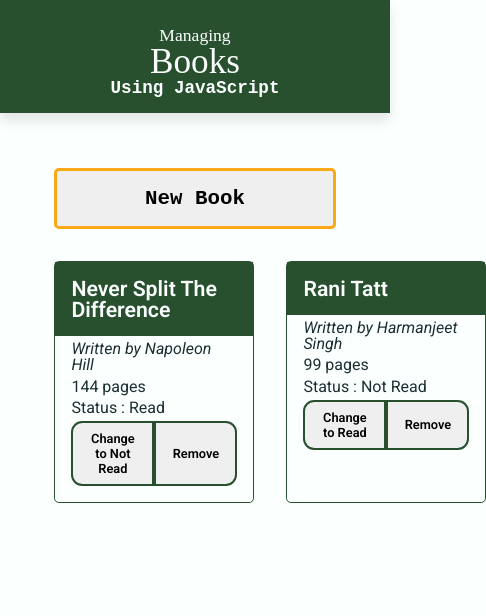
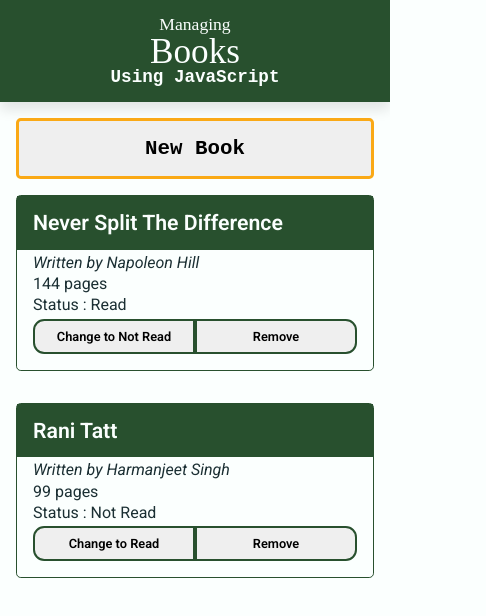
Before and after one commit to amrxt1/js-library, a plain HTML site: page index.html in a window 390 px wide. Shown: the whole page, 486 px wide, since content can reach past the window. Drawn offline with Linux system fonts and the light colour scheme.

Commit message:
Add media queries for mobile support

```diff
--- a/styles/styles.css
+++ b/styles/styles.css
@@ -22,8 +22,7 @@ header {
     background-color: var(--secondary);
     color: var(--primary);
     text-align: center;
-    padding: 1.67rem;
-    padding-bottom: 1rem;
+    padding:1rem 1.67rem;
 }
 
 .header-container h1{
@@ -169,3 +168,20 @@ dialog p{
     grid-template-rows: auto;
     gap: 2rem;
 }
+
+@media only screen and (max-width: 480px){
+    #showBtn{
+        width: calc(100% - 2rem);
+        margin: 0rem 1rem;
+        margin-top: 1rem;
+        padding: 1rem 1.7rem;
+    }
+    #books{
+        margin: 1rem 1rem;
+
+        display: grid;
+        grid-template-columns: minmax(200px, 1fr);
+        grid-template-rows: auto;
+        gap: 2rem;
+    }
+}
```
